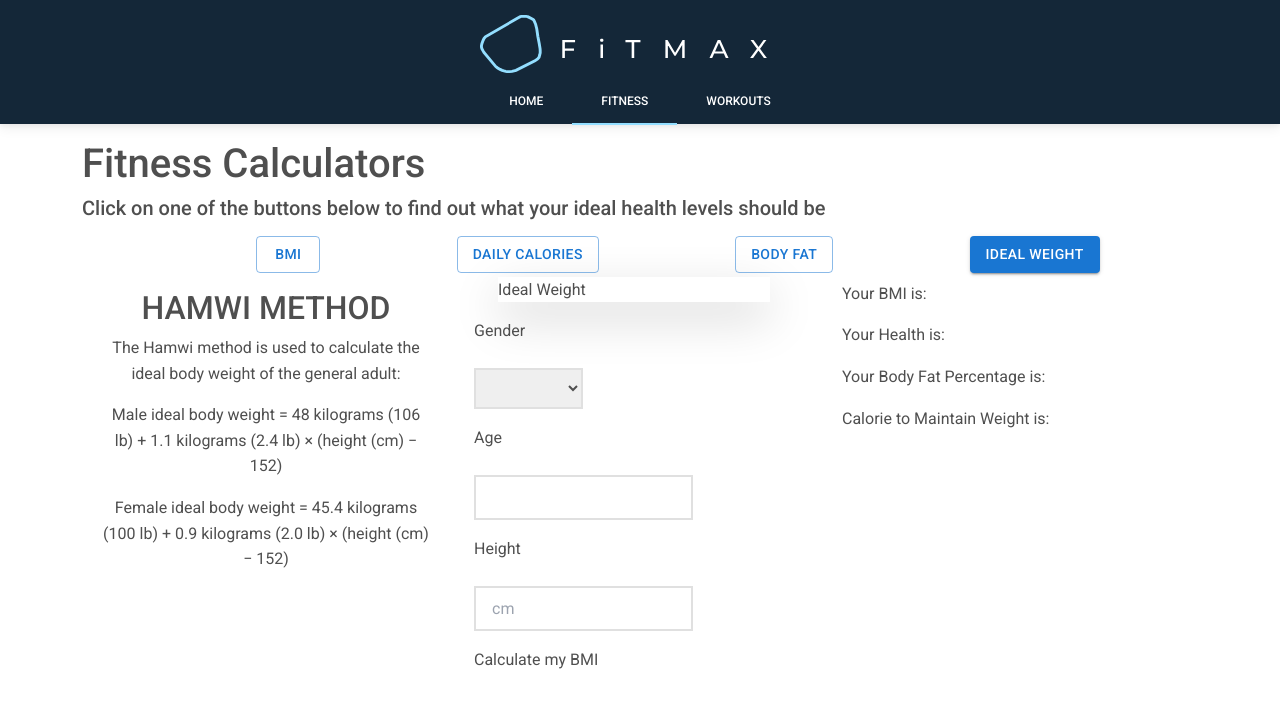
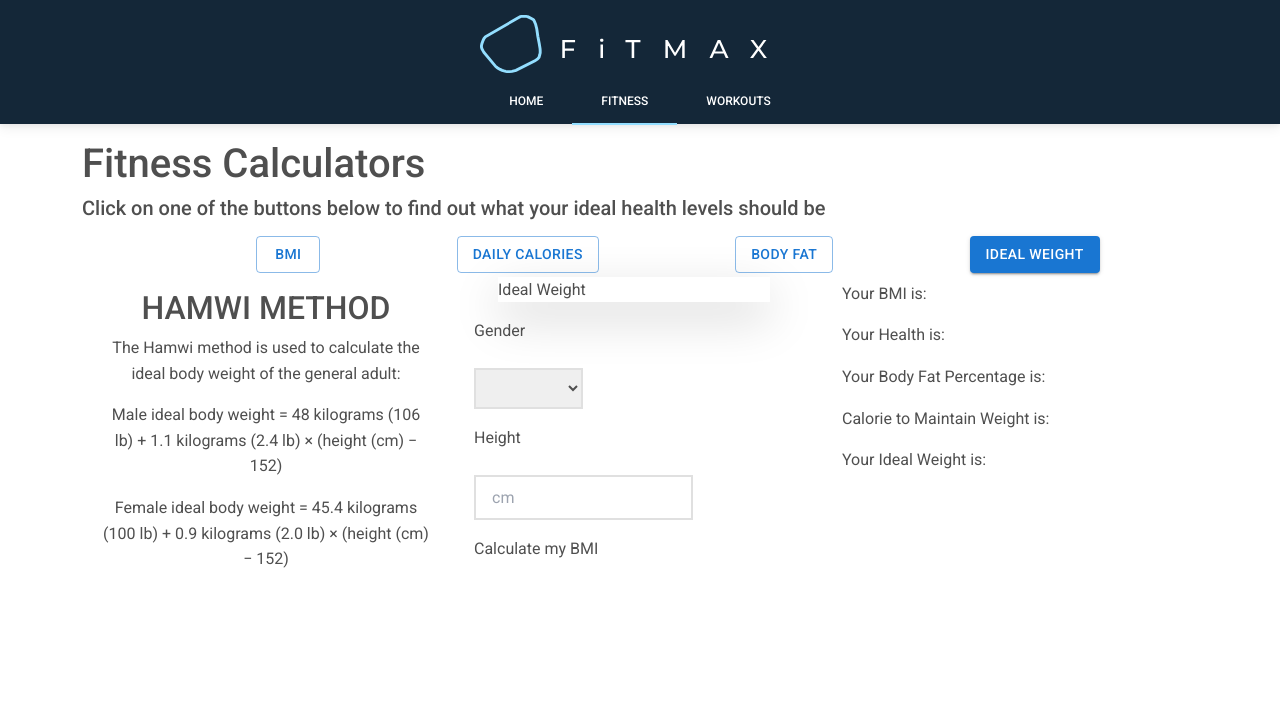
Before and after one commit to umairshah14/FitMax, a React (Create React App) app: page /Fitness in a window 1280 px wide. Both pictures are taken after a click on the button "IDEAL WEIGHT". Shown: the top 706 px of the page. Built offline with nearby package versions, Linux system fonts and the light colour scheme; what @material-tailwind/react would draw is missing.

Commit message:
added ideal weight

```diff
--- a/src/components/BMI.js
+++ b/src/components/BMI.js
@@ -63,7 +63,8 @@ function BMI(props) {
           bmi:bmiData.bmi,
           health: bmiData.health,
           fat: report ? report.fat : "",
-          calorie: report ? report.calorie : ""
+          calorie: report ? report.calorie : "",
+          ideal: report ? report.ideal : ""
       }));
       props.getLocal();
     }
--- a/src/components/BodyFat.js
+++ b/src/components/BodyFat.js
@@ -55,7 +55,8 @@ function BodyFat(props) {
                 bmi:report ? report.bmi : "",
                 health: report ? report.health : "",
                 fat: bodyFatData.fat,
-                calorie: report ? report.calorie : ""
+                calorie: report ? report.calorie : "",
+                ideal: report ? report.ideal : ""
           }));
           props.getLocal();
         }
--- a/src/components/DailyCalorie.js
+++ b/src/components/DailyCalorie.js
@@ -50,7 +50,8 @@ function DailyCalorie(props) {
               bmi:report ? report.bmi : "",
               health: report ? report.health : "",
               fat: report ? report.fat : "",
-              calorie: calorieData.calorie
+              calorie: calorieData.calorie,
+              ideal: report ? report.ideal : ""
           }));
           props.getLocal();
         }
--- a/src/components/Fitness.js
+++ b/src/components/Fitness.js
@@ -28,11 +28,9 @@ function Fitness() {
         bmi: localStorage.getItem("report") ? JSON.parse(localStorage.getItem("report")).bmi : "",
         health: localStorage.getItem("report") ? JSON.parse(localStorage.getItem("report")).health : "",
         fat: localStorage.getItem("report") ? JSON.parse(localStorage.getItem("report")).fat : "",
-        calorie: localStorage.getItem("report") ? JSON.parse(localStorage.getItem("report")).calorie : ""
+        calorie: localStorage.getItem("report") ? JSON.parse(localStorage.getItem("report")).calorie : "",
+        ideal: localStorage.getItem("report") ? JSON.parse(localStorage.getItem("report")).ideal : ""
     });
-    // useEffect(() => {
-    //     getLocal();
-    // }, [active])
 
     useEffect(() => {
         if(localData) {
@@ -40,7 +38,8 @@ function Fitness() {
                 bmi: localData.bmi,
                 health: localData.health,
                 fat: localData.fat,
-                calorie: localData.calorie
+                calorie: localData.calorie,
+                ideal: localData.ideal
             });
         }
         console.log(resultData);
@@ -53,7 +52,8 @@ function Fitness() {
                 bmi: report.bmi,
                 health: report.health,
                 fat: report.fat,
-                calorie: report.calorie
+                calorie: report.calorie,
+                ideal: report.ideal
             })
         }
     };
@@ -84,7 +84,7 @@ function Fitness() {
                 {searchTerm === "BMI" && <BMI getLocal={getLocal}/>}
                 {searchTerm === "DailyCalories" && <DailyCalorie getLocal={getLocal}/>}
                 {searchTerm === "BodyFat" && <BodyFat getLocal={getLocal}/>}
-                {searchTerm === "IdealWeight" && <IdealWeight />}
+                {searchTerm === "IdealWeight" && <IdealWeight getLocal={getLocal}/>}
               </Col>
               <Col lg={4} className=" pt-2 border-2 border-indigo-800 rounded-lg px-8">
 
@@ -92,6 +92,7 @@ function Fitness() {
                   <p><span className="font-bold text-xl">Your Health is: </span>{resultData.health}</p>
                   <p><span className="font-bold text-xl">Your Body Fat Percentage is: </span>{resultData.fat}</p>
                   <p><span className="font-bold text-xl">Calorie to Maintain Weight is: </span>{resultData.calorie}</p>
+                  <p><span className="font-bold text-xl">Your Ideal Weight is: </span>{resultData.ideal}</p>
 
               </Col>
               </Row>
--- a/src/components/IdealWeight.js
+++ b/src/components/IdealWeight.js
@@ -10,9 +10,9 @@ import {
 } from "@material-tailwind/react";
 import {Container, Row, Col} from "react-bootstrap"
 
-function IdealWeight() {
+function IdealWeight(props) {
 
-  const [ideal, setIdeal] = useState();
+  const [idealData, setIdeal] = useState();
 
   const [bodyData, setBodyData] = useState({});
 
@@ -37,23 +37,36 @@ function IdealWeight() {
         setIdeal(response.data.data["Hamwi"]);
       })
       .catch(function (error) {
-        console.error(error);
+        alert("Please check your inputs!");
       });
 
     }
 
   }, [bodyData, bodyData.gender, bodyData.height]);
 
+  useEffect(() => {
+    if(idealData){
+      const report = JSON.parse(localStorage.getItem("report"));
+        localStorage.setItem("report",JSON.stringify({
+          bmi:report ? report.bmi : "",
+          health: report ? report.health : "",
+          fat: report ? report.fat : "",
+          calorie: report ? report.calorie : "",
+          ideal: idealData
+      }));
+      props.getLocal();
+    }
+  }, [idealData]);
+
   const CalculateIdeal = () => {
     setBodyData({
-        gender: document.getElementById("gender").value,
+        gender: document.getElementById("gender").value.toLowerCase(),
         height: document.getElementById("height").value,
     });
   }
 
   return (
     <div>
-      {ideal}
       <Container>
        <Row>
         <Col lg={6} sm={12}>
@@ -89,24 +102,11 @@ function IdealWeight() {
                 >
                     Gender
                </Typography>
-               <select className="text-right text-indigo-50 bg-maincolor border w-full py-2 px-3  mt-2 rounded-md flex-1">
+               <select id="gender" className="text-right text-indigo-50 bg-maincolor border w-full py-2 px-3  mt-2 rounded-md flex-1">
                       <option style={{display:"none"}}></option>
                       <option>Male</option>
                       <option>Female</option>
                    </select>
-              </div>
-              <div className="flex flex-row items-center gap-4">
-               <Typography
-                    variant="small"
-                    color="blue-gray"
-                    className=" pt-3 font-medium text-indigo-50 text-xl"
-                    style={{width: "100px"}}
-                >
-                    Age
-                </Typography>
-                <input id="weight"
-                   variant="outlined"
-                   className="text-right text-indigo-50 bg-maincolor border w-full py-2 px-3 form-input mt-2 rounded-md flex-1" />
               </div>
               <div className="flex flex-row items-center gap-4 shrink">
                 <Typography
```
